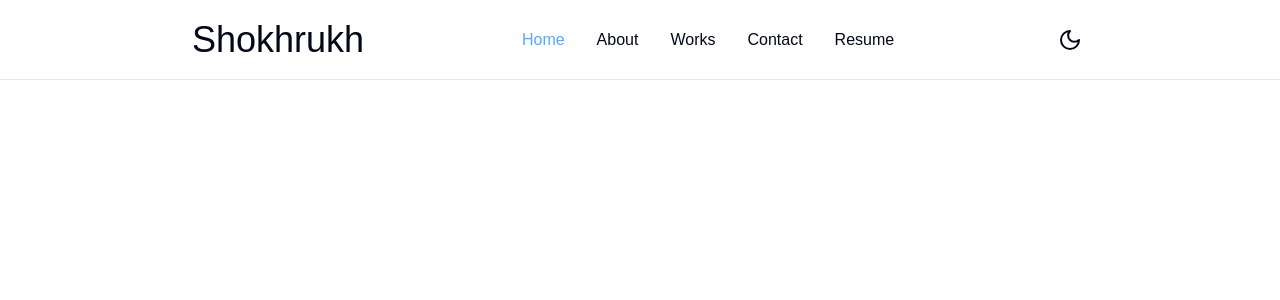
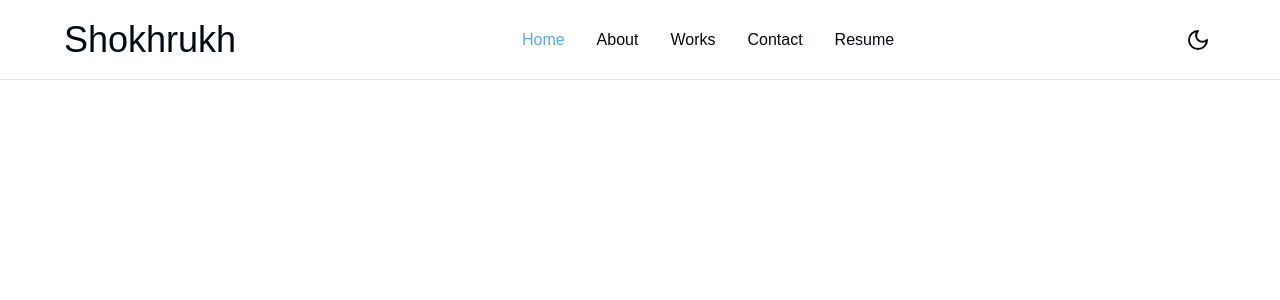
Before and after one commit to frontend-tester02/startup-project, a Next.js app: page / in a window 1280 px wide. Shown: the top 300 px of the page. Built offline with nearby package versions, Linux system fonts and the light colour scheme.

Commit message:
Add navbar of portfolio

```diff
--- a/app/(root)/_components/navbar.tsx
+++ b/app/(root)/_components/navbar.tsx
@@ -9,7 +9,7 @@ function Navbar() {
 	const pathname = usePathname()
 	return (
 		<div className='h-[10vh] fixed backdrop-blur-sm border-b inset-0 bg-background z-40'>
-			<div className='container max-w-4xl mx-auto h-[10vh] w-full flex items-center justify-between'>
+			<div className='container max-w-6xl mx-auto h-[10vh] w-full flex items-center justify-between'>
 				{/* LOGO */}
 				<Link href={'/'}>
 					<h1 className='text-4xl'>Shokhrukh</h1>
```
